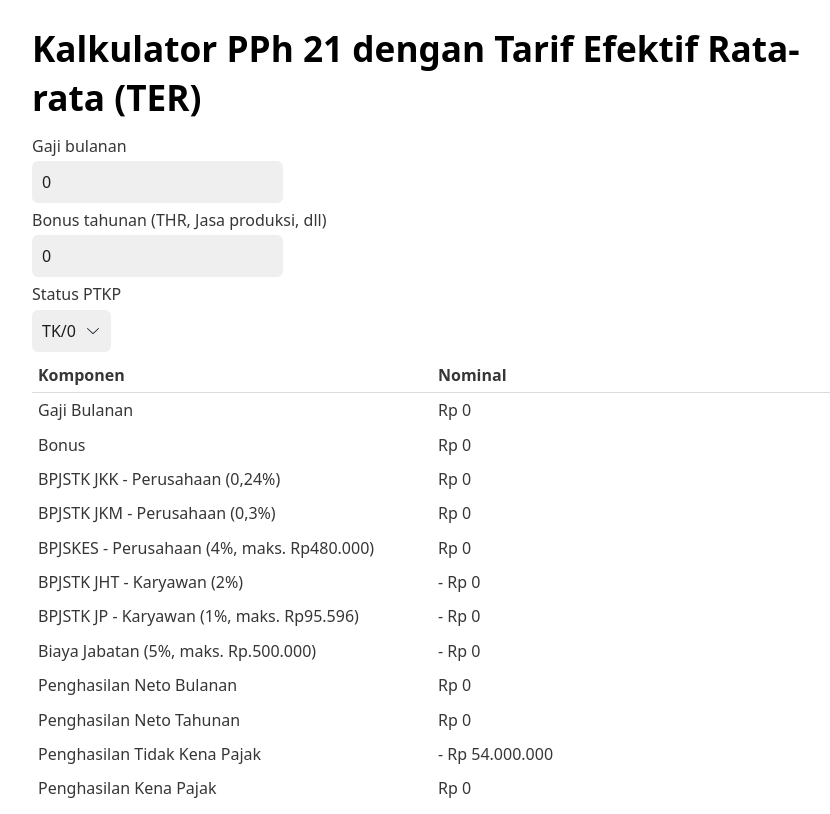
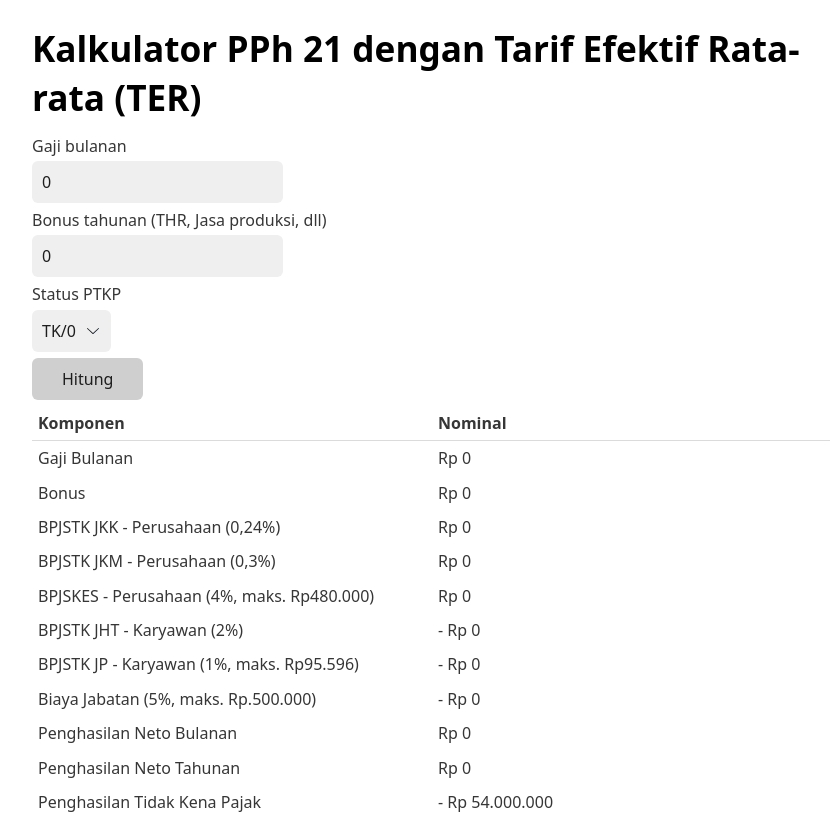
Before and after one commit to zasdaym/pph21, a SvelteKit app: page / in a window 1280 px wide. Shown: the top 814 px of the page, without its empty margins (208-1038 px from the left). Built offline with nearby package versions, Linux system fonts and the light colour scheme.

Commit message:
Add calculate button

```diff
--- a/src/routes/+page.svelte
+++ b/src/routes/+page.svelte
@@ -20,7 +20,10 @@
   let bonus = 0;
   let status: TaxpayerStatus = "TK/0";
 
-  $: result = calculateTax(salary, bonus, status);
+  let result = calculateTax(salary, bonus, status);
+  function onClick() {
+    result = calculateTax(salary, bonus, status);
+  }
 </script>
 
 <svelte:head>
@@ -39,7 +42,6 @@
   bind:value={salary}
   min="0"
   placeholder="10000000"
-  data-umami-event="salary-input"
 />
 <label for="bonus">Bonus tahunan (THR, Jasa produksi, dll)</label>
 <input
@@ -48,7 +50,6 @@
   bind:value={bonus}
   min="0"
   placeholder="10000000"
-  data-umami-event="bonus-input"
 />
 <label for="status">Status PTKP</label>
 <select id="status" bind:value={status}>
@@ -56,6 +57,15 @@
     <option value={taxpayerStatus}>{taxpayerStatus}</option>
   {/each}
 </select>
+<button
+  data-umami-event="calculate-salary"
+  data-umami-event-salary={salary}
+  data-umami-event-bonus={bonus}
+  data-umami-event-status={status}
+  on:click={onClick}
+>
+  Hitung
+</button>
 <table>
   <thead>
     <tr>
```
